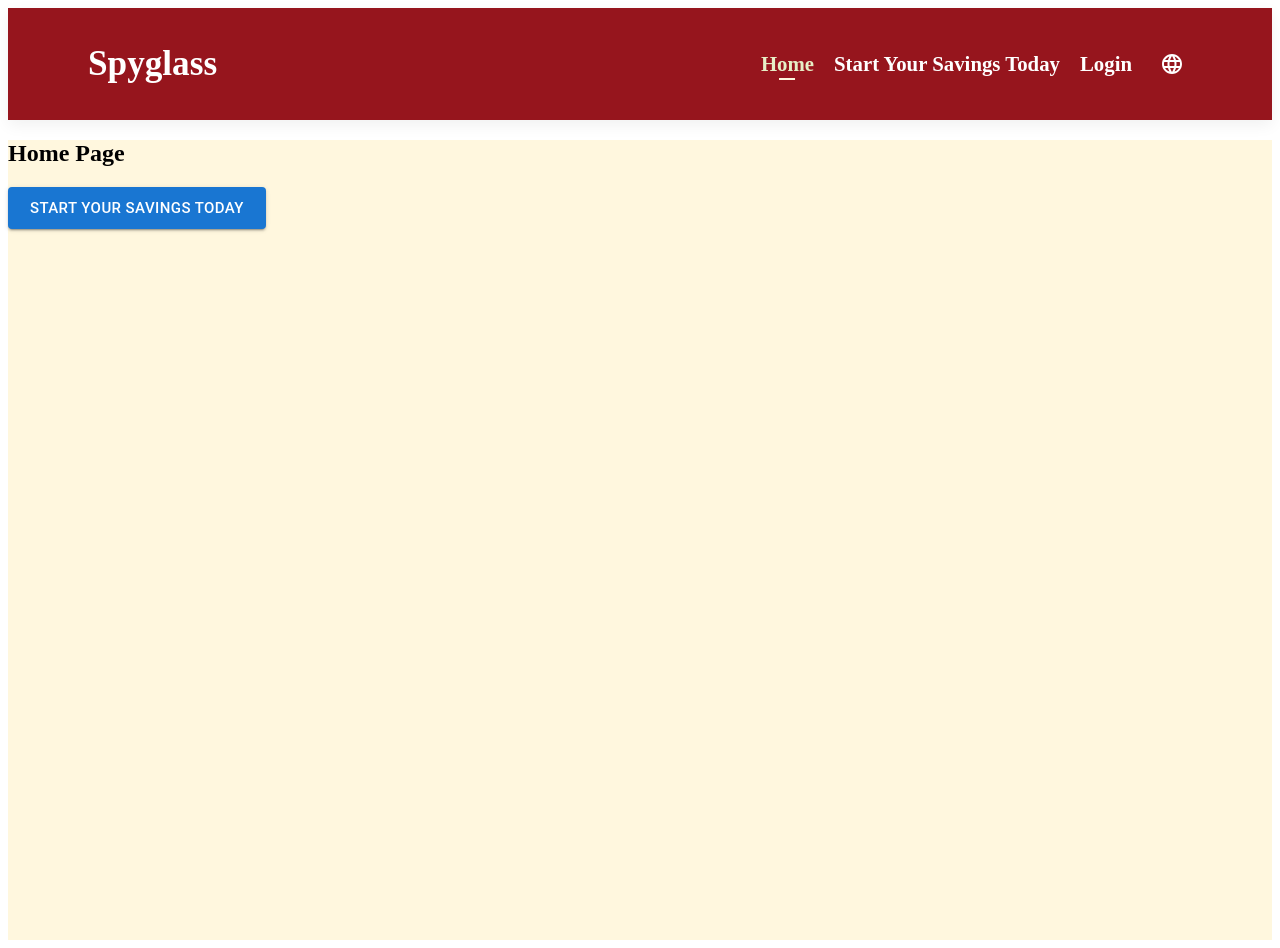
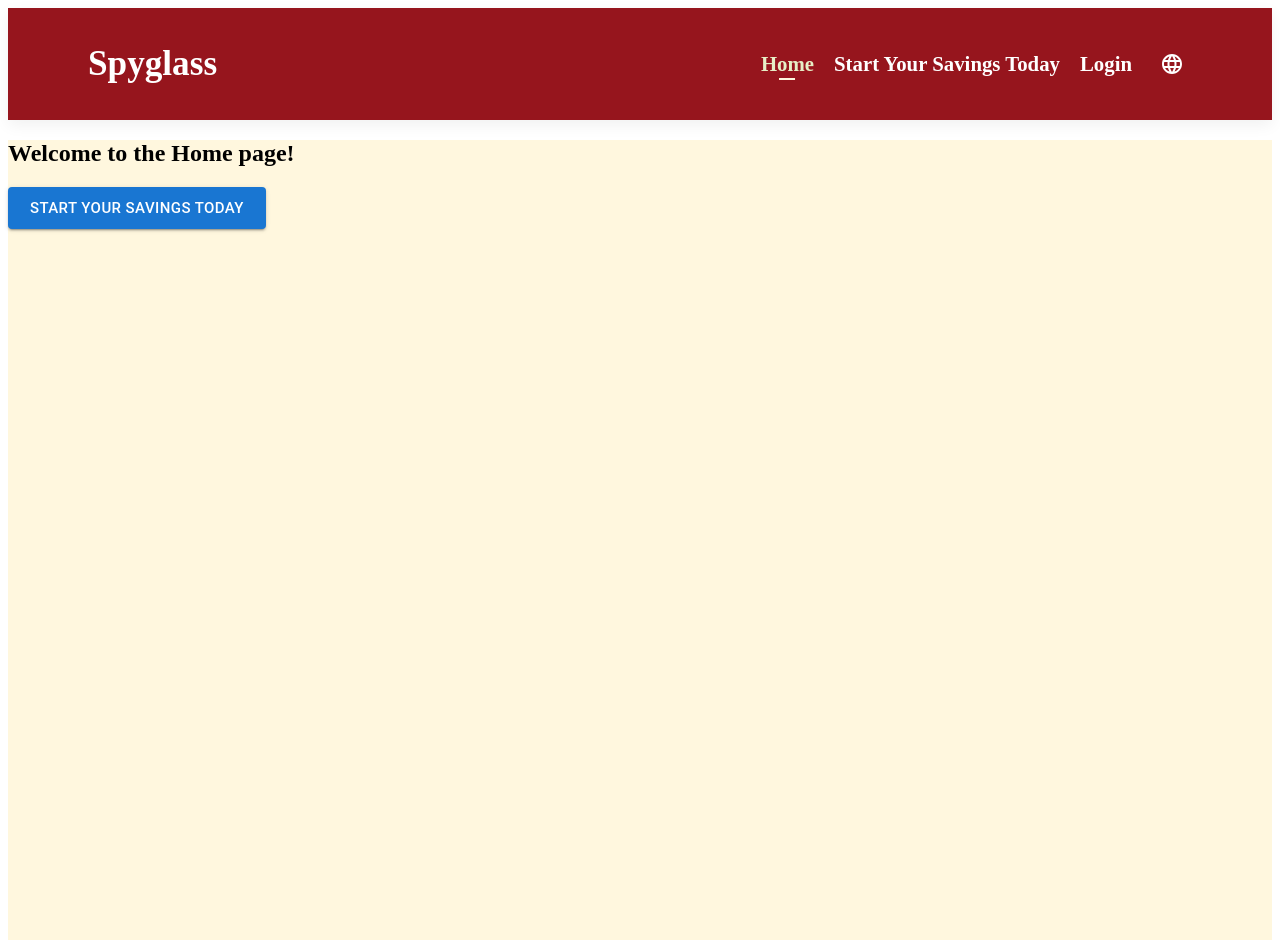
Before and after one commit to QianyingChen/spayglass-frontend, a React (Vite) app: page / in a window 1280 px wide. Built offline with nearby package versions, Linux system fonts and the light colour scheme; no server answers.

Commit message:
update home page

```diff
--- a/src/pages/Home.jsx
+++ b/src/pages/Home.jsx
@@ -1,24 +1,25 @@
-import { useState, useEffect } from 'react'
 import { Button } from "@mui/material";
 import { useUserInfoQuery } from '../api/userAPi';
-// import { HomeComponent } from '../components/HomeComponent'
-
 
 export function Home() {
-    const [accessToken, setAccessToken] = useState('');
-    const [userData, setUserData] = useState('');
-    const { data } = useUserInfoQuery();
-    console.log(data)
+  const { data: userInfo } = useUserInfoQuery();
 
-    return (
-        <>
-        {/* <HomeComponent /> */}
-        <div style={{ backgroundColor: '#fff7de', minHeight: '100vh' }}>
-        <h2>Home Page</h2>
-        <Button variant="contained" size="large">
+  return (
+    <div style={{ backgroundColor: '#fff7de', minHeight: '100vh' }}>
+      {userInfo ? (
+        <h2>Welcome back, {userInfo.name}!</h2>
+      ) : (
+        <h2>Welcome to the Home page!</h2>
+      )}
+      {userInfo ? (
+        <Button variant="contained" size="large" href="/goals">
           Start Your Savings Today
         </Button>
-        </div>
-      </>
-    );
+      ) : (
+        <Button variant="contained" size="large" href="/signin">
+          Start Your Savings Today
+        </Button>
+      )}
+    </div>
+  );
 }
```
